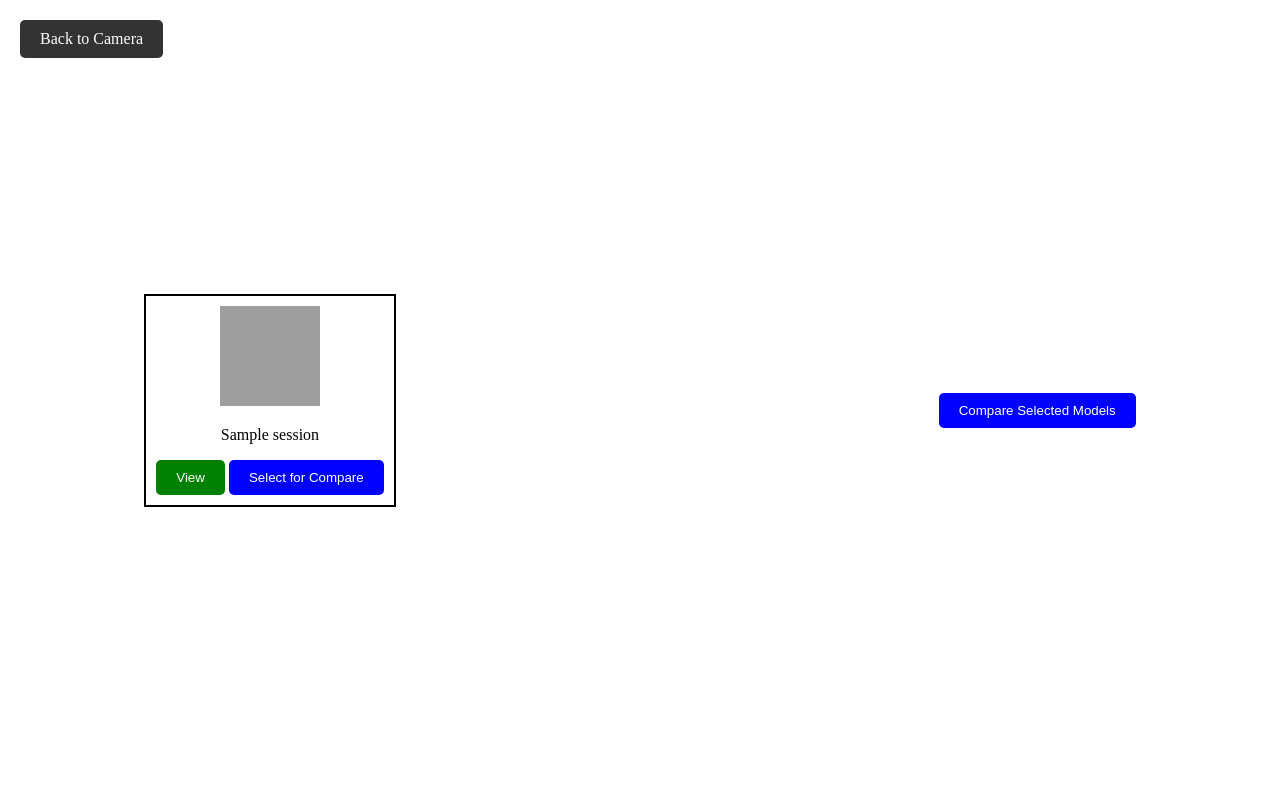
After one commit to Vor-Art/SymmetraServer, a Flask app: template templates/intermediate.html in a window 1280 px wide. The commit adds this page. Run offline with Flask 3, Linux system fonts and the light colour scheme; the template is opened without the code that fills it: most values are stand-ins (such as "Sample title", 1, 10 or a date in 2020); grey boxes are pictures that could not be loaded.

Commit message:
feat: add view image

```diff
--- a/app.py
+++ b/app.py
@@ -1,4 +1,4 @@
-from flask import Flask, render_template, request, redirect, url_for, session, send_from_directory, flash
+from flask import Flask, render_template, request, redirect, url_for, session, send_from_directory, flash, abort
 import os
 import base64
 from functools import wraps
@@ -13,8 +13,19 @@ app.permanent_session_lifetime = timedelta(minutes=30)
 
 # Configuration for file uploads
 UPLOAD_FOLDER = 'photos'
+MODEL_FOLDER = 'models'
 ALLOWED_EXTENSIONS = {'png', 'jpg', 'jpeg', 'gif'}
 app.config['UPLOAD_FOLDER'] = UPLOAD_FOLDER
+app.config['MODEL_FOLDER'] = MODEL_FOLDER
+
+def get_model_directories(user_name):
+    model_dirs = []
+    model_path = os.path.join(app.root_path, MODEL_FOLDER, user_name)
+    for model_name in os.listdir(model_path):
+        model_dir = os.path.join(model_path, model_name)
+        if os.path.exists(os.path.join(model_dir, 'model.glb')):
+            model_dirs.append(model_name)
+    return model_dirs
 
 
 def allowed_file(filename):
@@ -31,7 +42,19 @@ def login_required(f):
 
 @app.route('/')
 def index():
-    return redirect(url_for('login'))
+    # return render_template('index.html')
+    # return redirect(url_for('login'))
+    session['logged_in'] = True
+    session['username'] = "preview"
+    session_date = datetime.now().strftime('%Y%m%d_%H%M%S')
+    session['photo_session_date'] = session_date
+    session_name = request.form.get('session_name', '')
+    if not session_name:
+        session_name = f"Session_{session_date}"
+    else:
+        session_name = f"{session_name}_{session_date}"
+    session['photo_session_name'] = session_name
+    return redirect(url_for('camera'))
 
 @app.route('/login', methods=['GET', 'POST'])
 def login():
@@ -191,5 +214,31 @@ def uploaded_file(username, session_name, filename):
     directory = os.path.join(UPLOAD_FOLDER, username, session_name)
     return send_from_directory(directory, filename)
 
+@app.route('/observe_the_models', methods=['POST'])
+@login_required
+def observe_the_models():
+    return redirect(url_for('view_results'))
+
+# from flask import send_from_directory
+
+# Serve images from the 'models/preview' directory
+@app.route('/models/preview/<path:filename>')
+def serve_preview_image(filename):
+    return send_from_directory('models/preview', filename)
+
+@app.route('/view_results')
+@login_required
+def view_results():
+    username = session['username']
+    sessions = get_model_directories(username)
+    return render_template('intermediate.html', username=username, sessions=sessions)
+
+@app.route('/view/<model_name>')
+def view_model(model_name):
+    model_path = os.path.join(MODELS_PATH, model_name, 'model.glb')
+    if not os.path.exists(model_path):
+        return "Model not found", 404
+    return render_template('view_image.html', model_name=model_name)
+
 if __name__ == '__main__':
-    app.run(host='0.0.0.0', ssl_context=('cert.pem', 'key.pem'))
+    app.run(host='0.0.0.0', ssl_context=('cert.pem', 'key.pem'), debug=True)
--- /dev/null
+++ b/templates/intermediate.html
@@ -0,0 +1,71 @@
+<!DOCTYPE html>
+<html lang="en">
+<head>
+    <meta charset="UTF-8">
+    <meta name="viewport" content="width=device-width, initial-scale=1.0">
+    <title>Model Library</title>
+    <style>
+        body { display: flex; align-items: center; justify-content: center; height: 100vh; margin: 0; }
+        .model-container { display: grid; grid-template-columns: repeat(3, 1fr); gap: 20px; }
+        .model-card { border: 2px solid #000; padding: 10px; text-align: center; cursor: pointer; position: relative; }
+        .model-card.selected { border: 3px solid #FFD700; } /* Highlight selected models */
+        .button-group { display: flex; gap: 20px; margin-top: 20px; }
+        .button { padding: 10px 20px; cursor: pointer; border-radius: 5px; border: none; }
+        .view { background-color: green; color: white; }
+        .compare { background-color: blue; color: white; }
+        .back-button {position: absolute;top: 20px;left: 20px;padding: 10px 20px;background-color: #333;color: #fff;text-decoration: none;border-radius: 5px;cursor: pointer;}
+    </style>
+</head>
+<body>
+    <a href="/camera" class="back-button">Back to Camera</a>
+    <div class="model-container">
+        {% for session in sessions %}
+        <div class="model-card" id="card-{{ session }}">
+            <img src="/models/{{username}}/{{ session }}/preview.png" alt="{{username}}_{{session}}" width="100" height="100">
+            <p>{{ session }}</p>
+            <a href="/view/{{ session }}"><button class="button view">View</button></a>
+            <button class="button compare" onclick="selectModel('{{ session }}')">Select for Compare</button>
+        </div>
+        {% endfor %}
+    </div>
+    <form action="/compare" method="POST" class="button-group" onsubmit="return validateSelection();">
+        <input type="hidden" name="model1" id="model1">
+        <input type="hidden" name="model2" id="model2">
+        <button type="submit" class="button compare">Compare Selected Models</button>
+    </form>
+    <script>
+        let selectedModels = [];
+
+        // Function to select or deselect a model
+        function selectModel(model) {
+            const cardElement = document.getElementById(`card-${model}`);
+
+            // Toggle selection state
+            if (selectedModels.includes(model)) {
+                selectedModels = selectedModels.filter(item => item !== model);
+                cardElement.classList.remove('selected');
+            } else {
+                if (selectedModels.length < 2) {
+                    selectedModels.push(model);
+                    cardElement.classList.add('selected');
+                } else {
+                    alert("You can only select up to 2 models for comparison.");
+                }
+            }
+
+            // Update hidden input fields
+            document.getElementById('model1').value = selectedModels[0] || '';
+            document.getElementById('model2').value = selectedModels[1] || '';
+        }
+
+        // Function to validate the selection before form submission
+        function validateSelection() {
+            if (selectedModels.length !== 2) {
+                alert("You should select 2 models for comparison.");
+                return false; // Prevent form submission
+            }
+            return true; // Allow form submission
+        }
+    </script>
+</body>
+</html>
```
Also changed, not shown: templates/camera.html (+3 -4 lines), templates/view_image.html (added, +113 -0 lines).
